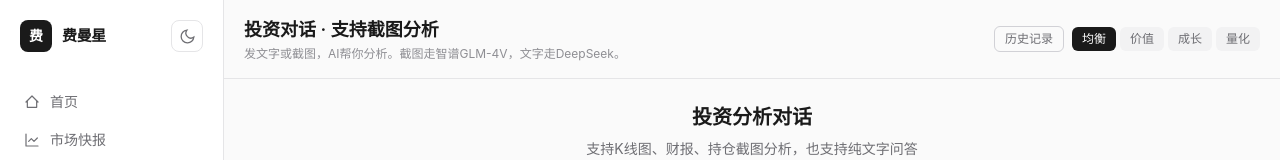
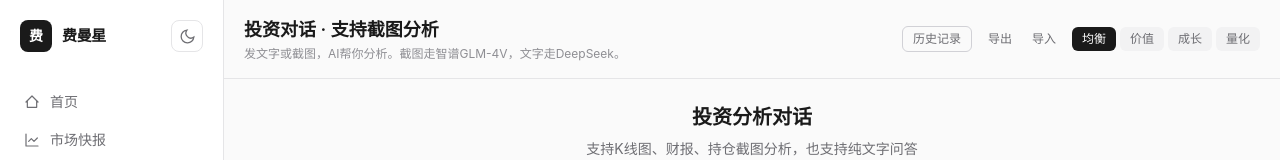
Before and after one commit to loicluo08-ui/feiman-star, a Next.js app: page /invest/chat in a window 1280 px wide. Shown: the top 160 px of the page. Built offline with nearby package versions, Linux system fonts and the light colour scheme.

Commit message:
fix: 补回丢失的改动——404页面+sitemap+对话导出导入

```diff
--- a/app/invest/chat/page.tsx
+++ b/app/invest/chat/page.tsx
@@ -474,6 +474,46 @@ export default function ChatPage() {
             >
               历史记录{history.length > 0 ? ` ${history.length}` : ""}
             </button>
+            <div className="flex items-center gap-1">
+              <button
+                onClick={() => {
+                  const data = localStorage.getItem(CHAT_HISTORY_KEY) || "[]";
+                  const blob = new Blob([data], { type: "application/json" });
+                  const url = URL.createObjectURL(blob);
+                  const a = document.createElement("a");
+                  a.href = url;
+                  a.download = `feimanstar-chat-${new Date().toISOString().slice(0, 10)}.json`;
+                  a.click();
+                  URL.revokeObjectURL(url);
+                }}
+                className="rounded-md px-2 py-1 text-xs text-[var(--text-secondary)] hover:bg-[var(--surface-muted)]"
+                title="导出对话记录"
+              >
+                导出
+              </button>
+              <label className="cursor-pointer rounded-md px-2 py-1 text-xs text-[var(--text-secondary)] hover:bg-[var(--surface-muted)]">
+                导入
+                <input
+                  type="file"
+                  accept="application/json"
+                  className="hidden"
+                  onChange={async (e) => {
+                    const file = e.target.files?.[0];
+                    if (!file) return;
+                    try {
+                      const text = await file.text();
+                      const imported = JSON.parse(text);
+                      if (Array.isArray(imported)) {
+                        const existing = readChatHistory();
+                        const merged = [...imported, ...existing].slice(0, 50);
+                        localStorage.setItem(CHAT_HISTORY_KEY, JSON.stringify(merged));
+                        setHistory(merged.slice(0, 20));
+                      }
+                    } catch {}
+                  }}
+                />
+              </label>
+            </div>
             <div className="flex gap-1">
               {[
                 { key: "balanced", label: "均衡" },
--- /dev/null
+++ b/app/not-found.tsx
@@ -0,0 +1,19 @@
+import Link from "next/link";
+
+export default function NotFound() {
+  return (
+    <div className="flex min-h-[60vh] flex-col items-center justify-center px-4 text-center">
+      <p className="text-6xl font-bold text-[var(--text-muted)]">404</p>
+      <h1 className="mt-4 text-xl font-medium text-[var(--text)]">页面不存在</h1>
+      <p className="mt-2 text-sm text-[var(--text-muted)]">
+        您访问的页面可能已被移除或链接有误
+      </p>
+      <Link
+        href="/"
+        className="mt-6 rounded-xl bg-[var(--text)] px-5 py-2.5 text-sm font-medium text-[var(--bg)] transition-opacity hover:opacity-90"
+      >
+        返回首页
+      </Link>
+    </div>
+  );
+}
```
Also changed, not shown: 1 other file (tests, documents, lock files or other folders).
